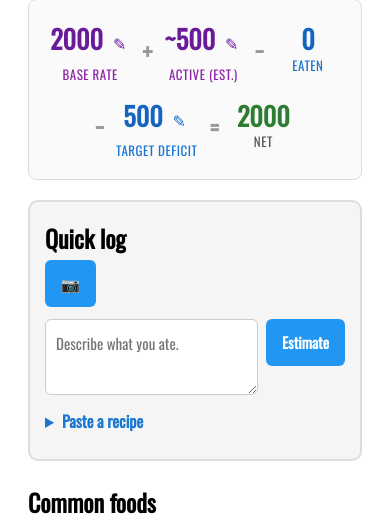
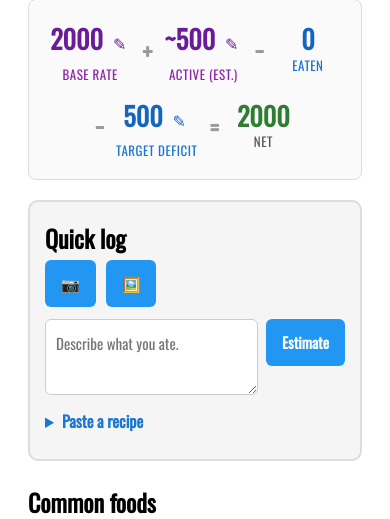
Before and after one commit to vpcarroll15/personal, a Django app: page /food/ in a window 390 px wide. Shown: the part 149-668 px from the top of the page. Run offline with Django 3.2, Linux system fonts and the light colour scheme; the visitor is signed in with stand-in values (Sample User, id 1); data comes from the database, SQL or seed files in the repository; data that the repository does not hold is empty; some libraries are stand-ins or nearby versions.

Commit message:
Allow choosing an existing photo, not just the camera (#151)
The single photo button used capture="environment", which forces the camera on
mobile. Add a second picker (🖼️) without the capture attribute so an existing
photo from the library can be selected. Both reuse estimateFromPhoto(), so no
JS change is needed.

Co-authored-by: Claude Opus 4.8 <noreply@anthropic.com>

```diff
--- a/food_tracking/templates/food_tracking/home.html
+++ b/food_tracking/templates/food_tracking/home.html
@@ -54,11 +54,16 @@
     <!-- AI estimate -->
     <div class="estimate-panel">
         <h2>Quick log</h2>
-        <div class="estimate-actions">
+        <div class="estimate-actions" style="display: flex; gap: 10px;">
             <label class="estimate-button" title="Take a photo" aria-label="Take a photo">
                 📷
                 <input type="file" accept="image/*" capture="environment"
                        id="photo-input" onchange="estimateFromPhoto(this)" hidden>
+            </label>
+            <label class="estimate-button" title="Choose an existing photo" aria-label="Choose an existing photo">
+                🖼️
+                <input type="file" accept="image/*"
+                       id="photo-library-input" onchange="estimateFromPhoto(this)" hidden>
             </label>
         </div>
 
```
